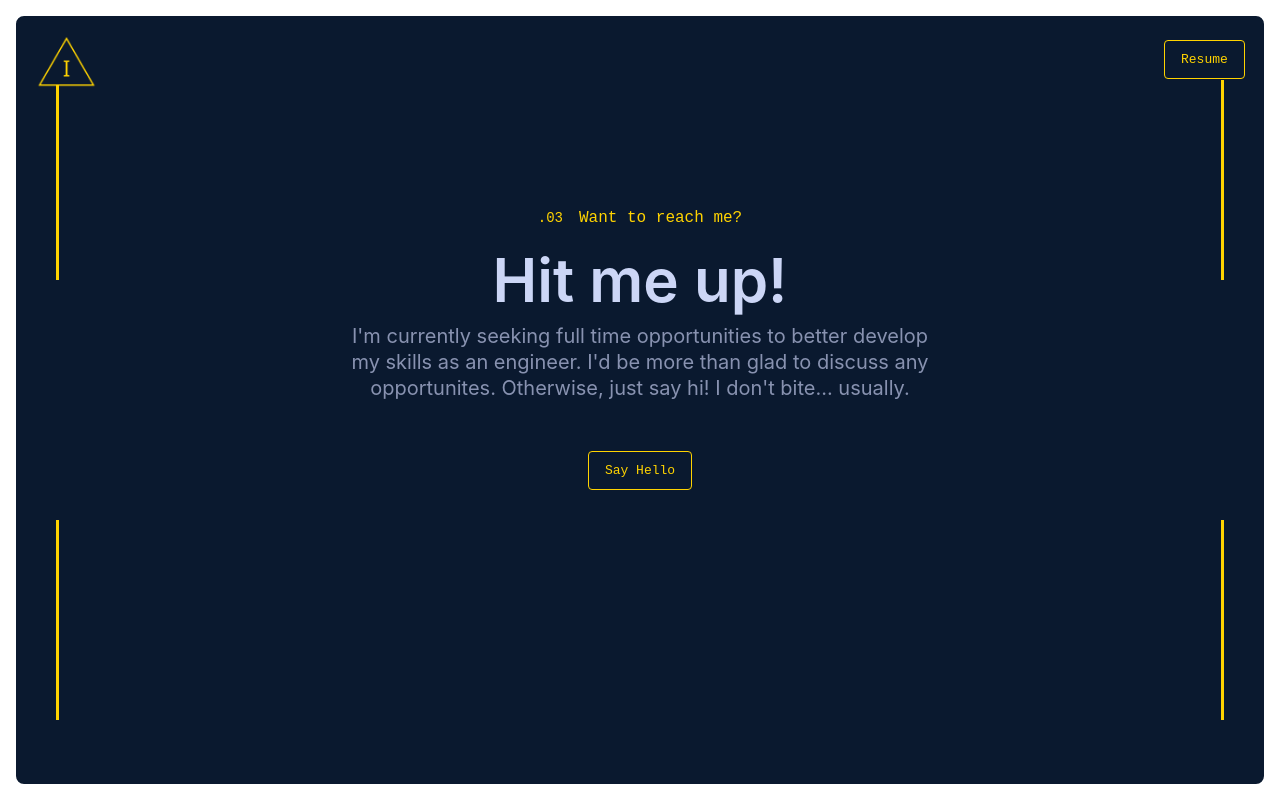
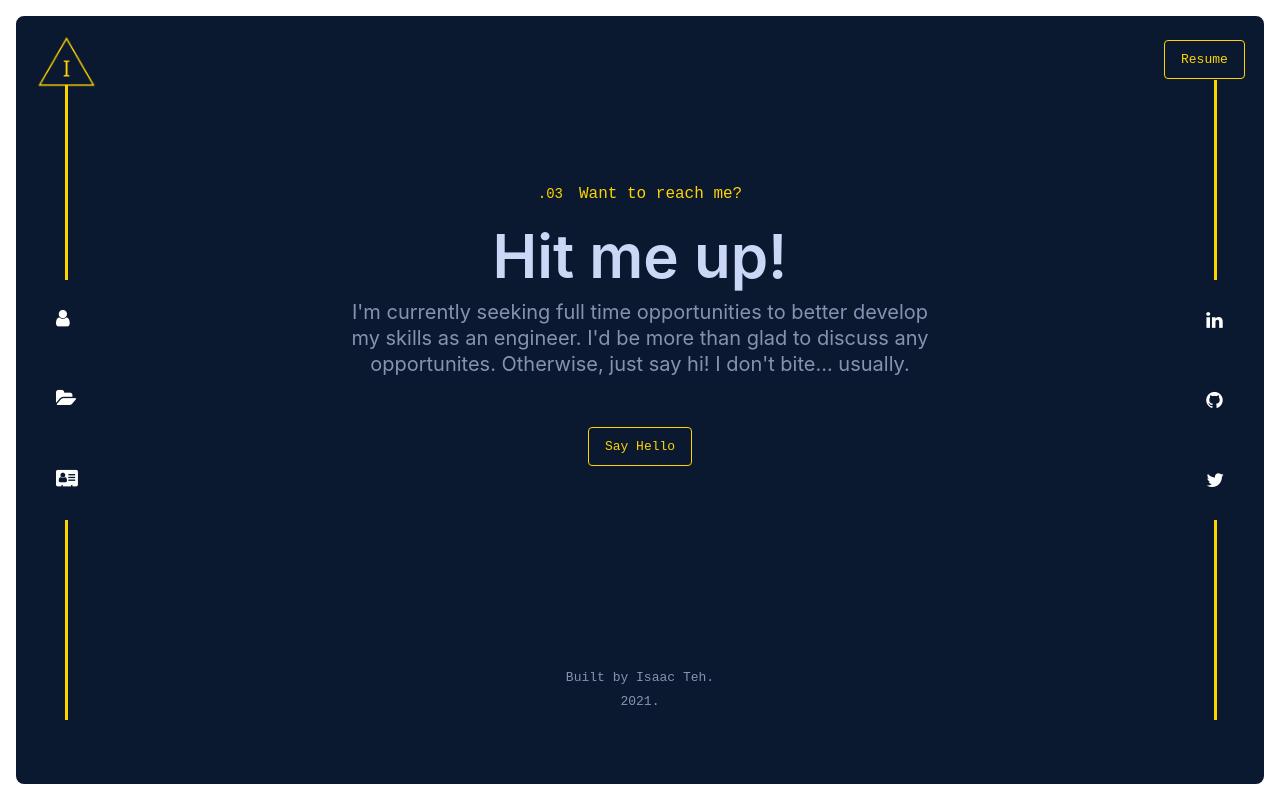
Before and after one commit to isaacxw/isaacteh-v2, a Next.js app: page /contact in a window 1280 px wide. Built offline with nearby package versions, Linux system fonts and the light colour scheme.

Commit message:
Fix page routes

```diff
--- a/src/components/layout.js
+++ b/src/components/layout.js
@@ -39,7 +39,6 @@ const StyledSocials = styled.nav`
 `;
 
 const Layout = ({ children, title = "Isaac Teh", location }) => {
-    // const isHome = location.pathname === '/';
 
     return (
         <>
--- a/src/components/sections/contact.js
+++ b/src/components/sections/contact.js
@@ -1,4 +1,12 @@
+import React, { useEffect } from 'react';
 import styled from 'styled-components';
+
+const StyledContact = styled.div`
+    display: flex;
+    margin: 0 auto;
+    flex-direction: column;
+    justify-content: center;
+`;
 
 const StyledContactSection = styled.section`
     max-width: 600px;
@@ -66,9 +74,20 @@ const StyledContactSection = styled.section`
     }
 `;
 
+const StyledFooterSection = styled.footer`
+    text-align: center;
+    font-size: var(--fz-xs);
+    font-family: var(--font-mono);
+    line-height: 1.5rem;
+`;
+
+
 const Contact = () => {
+    const currentYear = new Date().getFullYear();
+
     return (
         <>
+            <StyledContact>
                 <StyledContactSection>
                     <h2 className="overline">Want to reach me?</h2>
 
@@ -85,6 +104,10 @@ const Contact = () => {
                     </a>
                 </StyledContactSection>
 
+                <StyledFooterSection>
+                    Built by Isaac Teh. <br /> {currentYear}.
+                </StyledFooterSection>
+            </StyledContact>
         </>
     )
 }
--- a/src/pages/_app.js
+++ b/src/pages/_app.js
@@ -1,4 +1,5 @@
 import { Global } from '../styles';
+import '../../node_modules/font-awesome/css/font-awesome.min.css';
 
 function MyApp({ Component, pageProps }) {
   return (
--- a/src/pages/contact.js
+++ b/src/pages/contact.js
@@ -2,7 +2,7 @@ import { Layout, Contact } from '../components';
 
 const ContactPage = () => {
     return (
-        <Layout title="Contact">
+        <Layout title="Contact" location="/contact">
             <Contact />
         </Layout>
     )
--- a/src/pages/index.js
+++ b/src/pages/index.js
@@ -1,11 +1,10 @@
 import Head from 'next/head';
 import { Layout, Hero, About, Experience } from '../components';
-import '../../node_modules/font-awesome/css/font-awesome.min.css';
 
 export default function Home() {
   return (
     <div>
-      <Layout>
+      <Layout location="/">
         <Hero />
       </Layout>
     </div>
```
Also changed, not shown: 1 other file (tests, documents, lock files or other folders). Lines whose indentation alone changed are shown as unchanged.
